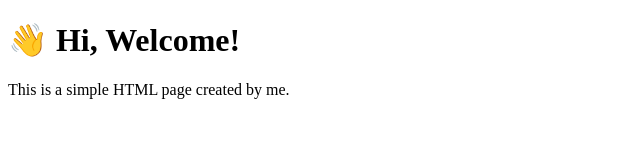
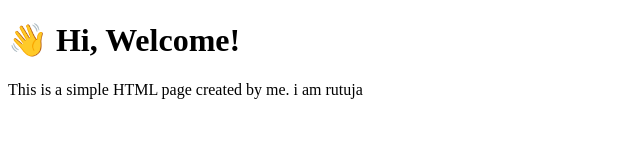
Before and after one commit to Rutujapachpute/jenkins, a plain HTML site: page index.html in a window 1280 px wide. Shown: the full height of the page, 0-640 px from the left. Drawn offline with Linux system fonts and the light colour scheme.

Commit message:
Update index.html

```diff
--- a/index.html
+++ b/index.html
@@ -1,8 +1,8 @@
 <!DOCTYPE html>
 <html>
-  <head><title>Hi Page</title></head>
+  <head><title>  Hi Page</title></head>
   <body>
     <h1>👋 Hi, Welcome!</h1>
-    <p>This is a simple HTML page created by me.         </p>
+    <p>This is a simple HTML page created by me.   i am rutuja      </p>
   </body>
 </html>
```
